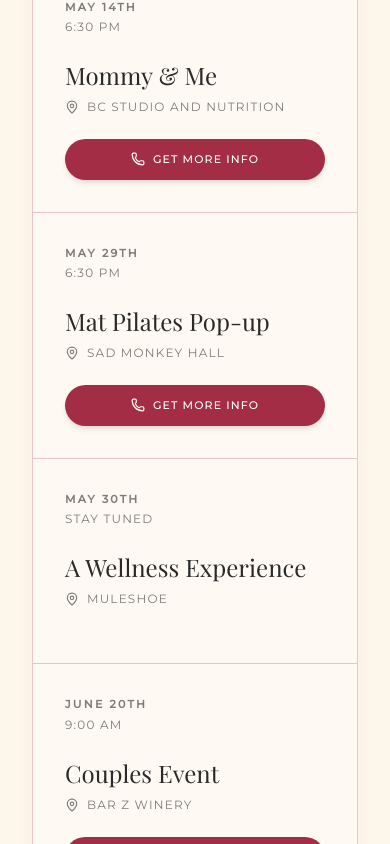
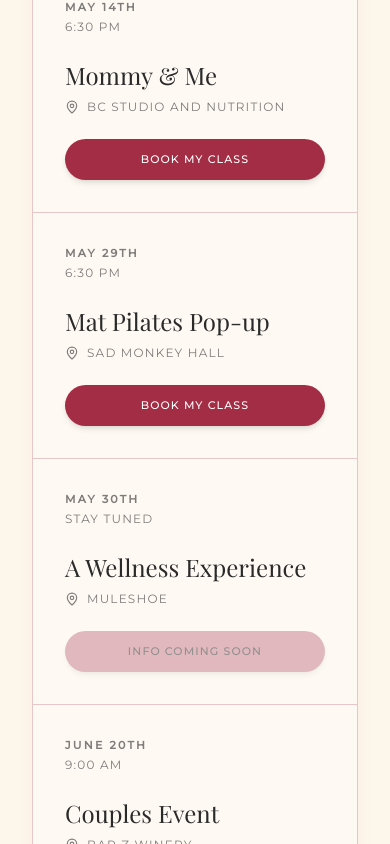
Before and after one commit to Abecks77/Pilates-By-Yani, a React (Vite) app: page / in a window 390 px wide. Shown: the part 7220-8064 px from the top of the page. Built offline with nearby package versions, Linux system fonts and the light colour scheme; a web font is replaced by a local one.

Commit message:
feat: Update event booking CTA and status display
Replaces the "Get More Info" phone call CTA with an email booking CTA. Adds a "Info Coming Soon" placeholder for events with a "STAY_TUNED" status.

```diff
--- a/src/App.tsx
+++ b/src/App.tsx
@@ -473,16 +473,21 @@ function Schedule() {
                 </div>
               </div>
               <div className="flex items-center px-0 sm:px-6">
-                <motion.a
-                   href="tel:5757492559"
-                   whileHover={{ scale: 1.05 }}
-                   whileTap={{ scale: 0.95 }}
-                   className={`bg-brand text-white rounded-full px-6 py-3 text-[11px] font-medium uppercase tracking-[0.1em] text-center shadow-md w-full md:w-auto flex flex-row items-center justify-center gap-2 ${
-                     evt.status !== 'AVAILABLE' ? 'hidden' : ''
-                   }`}
-                >
-                  <Phone size={14} /> Get More Info
-                </motion.a>
+                {evt.status === 'AVAILABLE' && (
+                  <motion.a
+                     href="mailto:thepilatesbyyani@gmail.com"
+                     whileHover={{ scale: 1.05 }}
+                     whileTap={{ scale: 0.95 }}
+                     className="bg-brand text-white rounded-full px-6 py-3 text-[11px] font-medium uppercase tracking-[0.1em] text-center shadow-md w-full md:w-auto flex flex-row items-center justify-center gap-2"
+                  >
+                    Book My Class
+                  </motion.a>
+                )}
+                {evt.status === 'STAY_TUNED' && (
+                  <div className="bg-soft-pink text-charcoal rounded-full px-6 py-3 text-[11px] font-medium uppercase tracking-[0.1em] text-center shadow-md w-full md:w-auto flex flex-row items-center justify-center gap-2 opacity-50 cursor-not-allowed">
+                    Info Coming Soon
+                  </div>
+                )}
               </div>
             </motion.div>
           ))}
```
